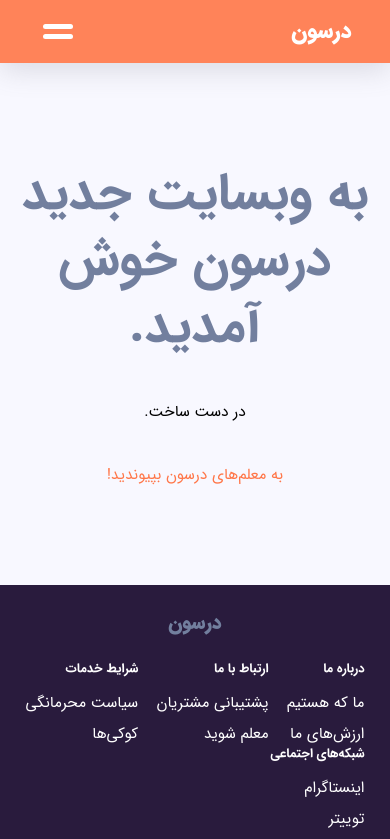
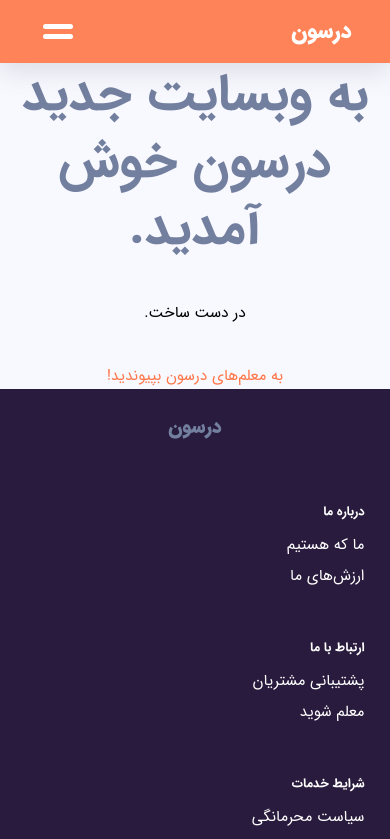
Before and after one commit to darsoonAccount/darsoon-frontend, a Next.js app: page / in a window 390 px wide. Shown: the top 839 px of the page. Built offline with nearby package versions, Linux system fonts and the light colour scheme.

Commit message:
fix responsive footer

```diff
--- a/components/layout/Footer.tsx
+++ b/components/layout/Footer.tsx
@@ -98,8 +98,11 @@ const StyledFooter = styled.footer`
 
   .links-in-footer {
     width: 100%;
-    padding-block: 1rem;
+    padding-block: 4rem;
     padding-inline: 2rem;
+    display: grid;
+    grid-template-columns: repeat( auto-fit, minmax(200px , 1fr));
+    gap: 4rem;
   }
 
   h3 {
```
